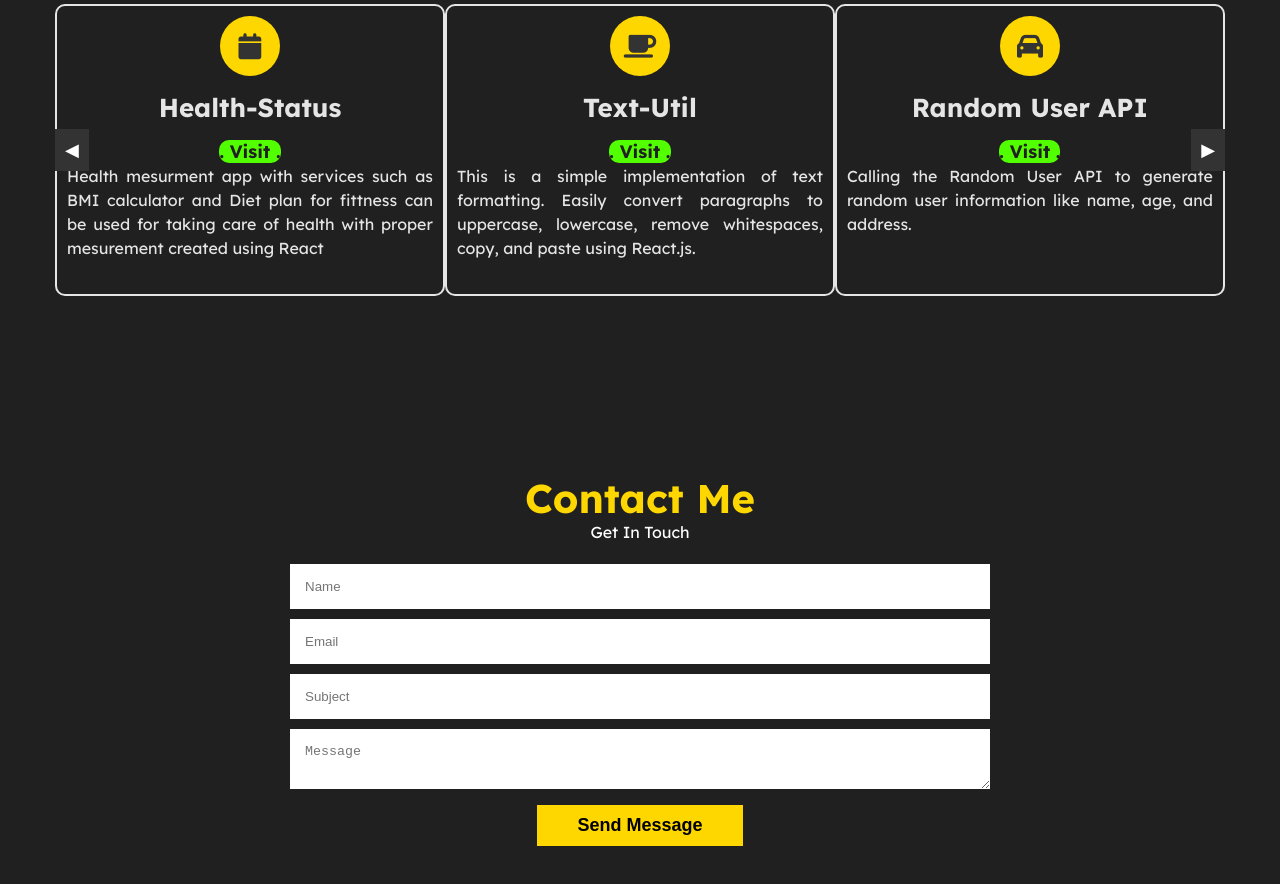
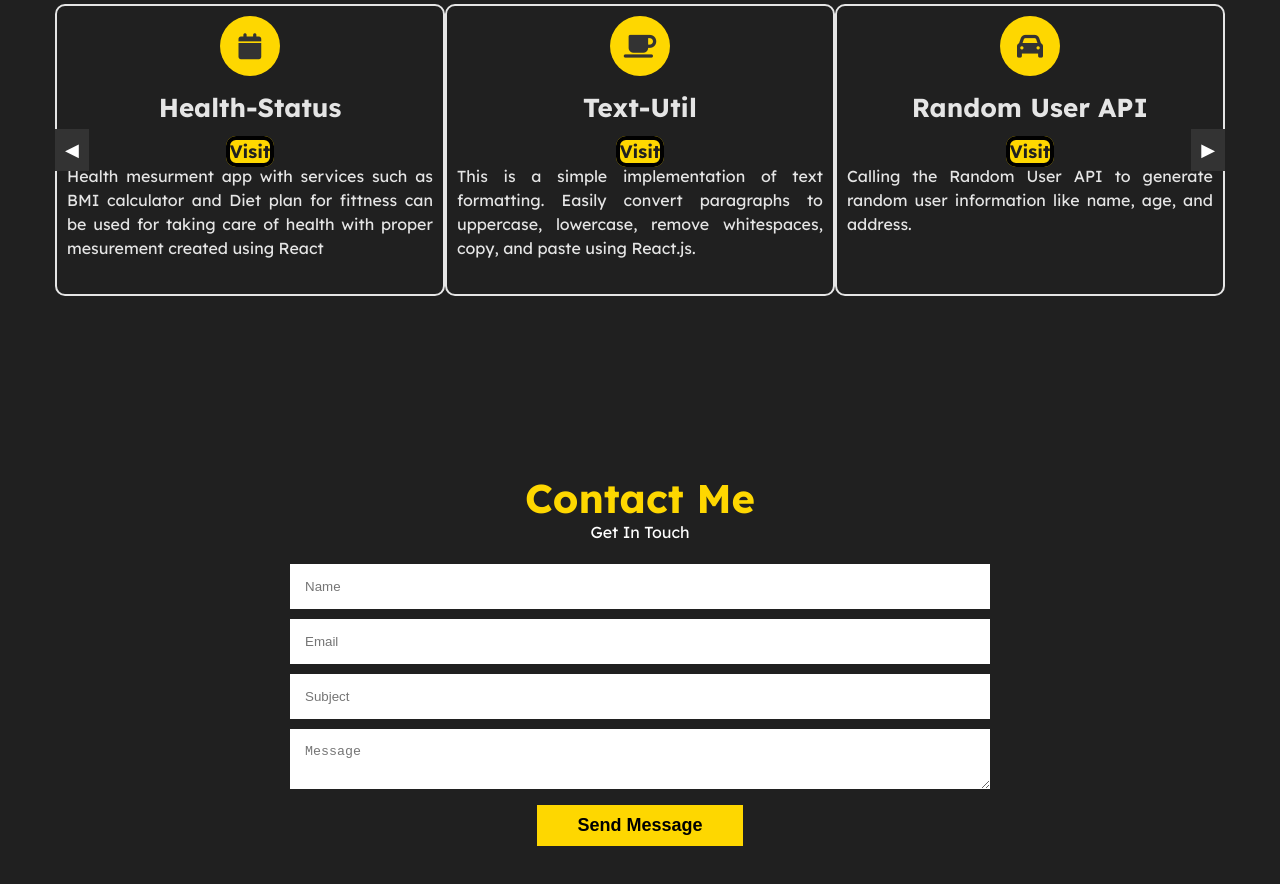
Before and after one commit to kunal052001/Portfolio, a plain HTML site: page index.html in a window 1280 px wide. Shown: the part 1860-2744 px from the top of the page. Drawn offline with nearby package versions, Linux system fonts and the light colour scheme.

Commit message:
anchor changes

```diff
--- a/index.html
+++ b/index.html
@@ -206,37 +206,37 @@
                             <div class="project">
                                 <i class="fa fa-calendar"></i>
                                 <h4>Health-Status</h4>
-                              <a id="btn" href="http://health-woad-theta.vercel.app"> .   Visit   .</a>
+                              <a id="btn" href="http://health-woad-theta.vercel.app">    Visit   </a>
                                 <p>Health mesurment app with services such as BMI calculator and Diet plan for fittness can be used for taking care of health with proper mesurement created using React</p>
                             </div>
                             <div class="project">
                                 <i class="fa fa-coffee"></i>
                                 <h4>Text-Util</h4>
-                              <a id="btn" href="http://health-woad-theta.vercel.app"> .   Visit   .</a>
+                              <a id="btn" href="http://health-woad-theta.vercel.app">    Visit   </a>
                                 <p>This is a simple implementation of text formatting. Easily convert paragraphs to uppercase, lowercase, remove whitespaces, copy, and paste using React.js.</p>
                             </div>
                             <div class="project">
                                 <i class="fa fa-car"></i>
                                 <h4>Random User API</h4>
-                                <a id="btn" href="http://health-woad-theta.vercel.app"> .   Visit   .</a>
+                                <a id="btn" href="http://health-woad-theta.vercel.app">    Visit   </a>
                                 <p>Calling the Random User API to generate random user information like name, age, and address.</p>
                             </div>
                             <div class="project">
                                 <i class="fa fa-desktop"></i>
                                 <h4>Portfolio Website</h4>
-                                <a id="btn" href="http://health-woad-theta.vercel.app"> .   Visit   .</a>
+                                <a id="btn" href="http://health-woad-theta.vercel.app">    Visit   </a>
                                 <p>Created a portfolio website using HTML, CSS, and JavaScript. It serves as a platform to introduce myself, share my projects, and provide information about my education and internship.</p>
                             </div>
                             <div class="project">
                                 <i class="fa fa-house"></i>
                                 <h4>Stopwatch</h4>
-                                <a id="btn" href="https://github.com/kunal052001/Stopwatch.git"> .   Visit   .</a>
+                                <a id="btn" href="https://github.com/kunal052001/Stopwatch.git">    Visit   </a>
                                 <p>using prototype from js with date object created stopwatch with proper working Stopwatch created using html css js</p>
                             </div>
                             <div class="project">
                                 <i class="fa fa-github"></i>
                                 <h4>create-user</h4>
-                                <a id="btn" href="https://github.com/kunal052001/create-user.git"> .   Visit   .</a>
+                                <a id="btn" href="https://github.com/kunal052001/create-user.git">    Visit   </a>
                                 <p>creating user profile using nodejs express js languages used: javascript ,ejs,node js,express js using proper routing express technique to build profile and routes</p>
                             </div>
 
--- a/styles.css
+++ b/styles.css
@@ -588,10 +588,11 @@ profile-photo .img{
 
 
 #btn{
-      background-color: #51ff00;
+      background-color:  #fed700;
       font-size: large;
       font-weight: bold;
       color: #202020;
+      border: 4px solid rgb(0, 0, 0);
       /* height: 30px;
       width: 70px; */
       border-radius: 10px;
```
